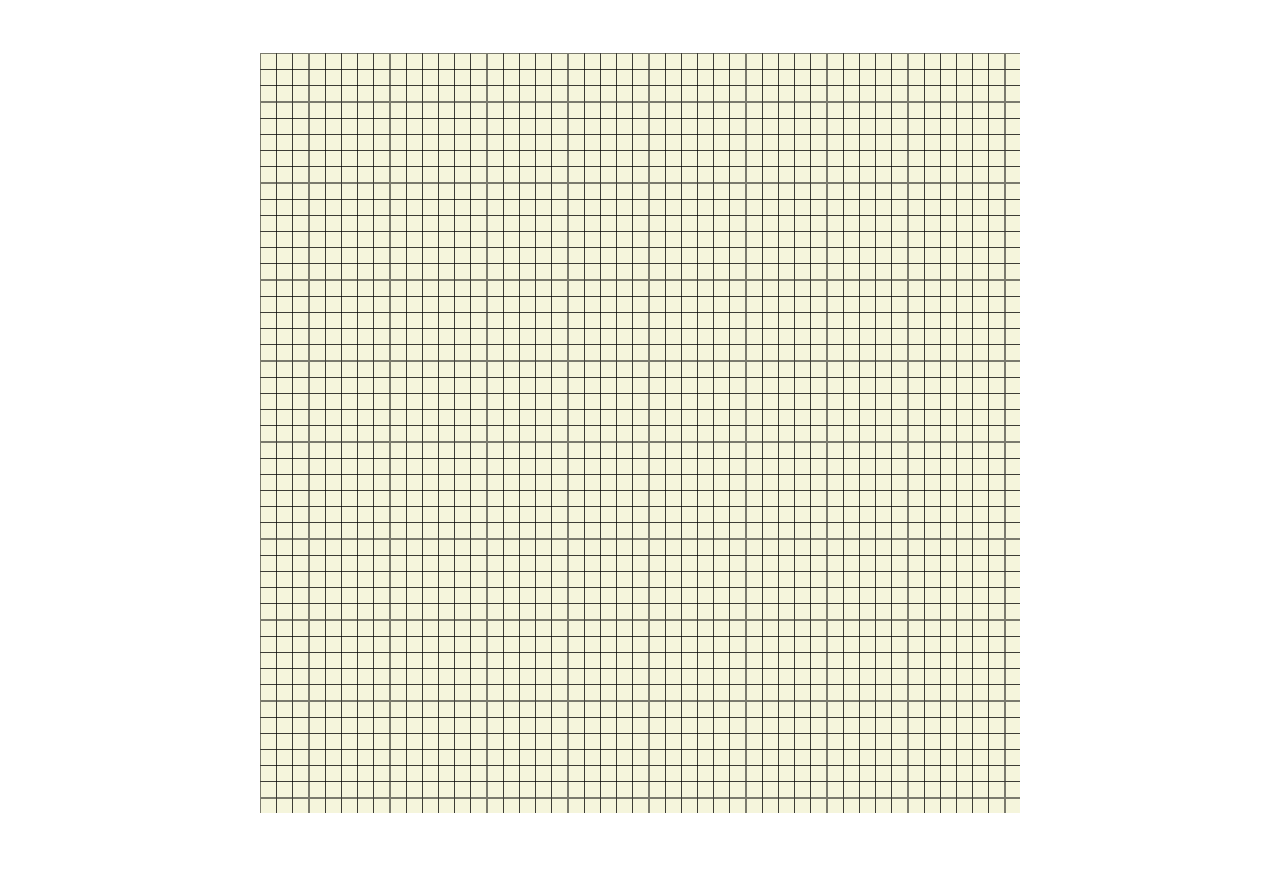
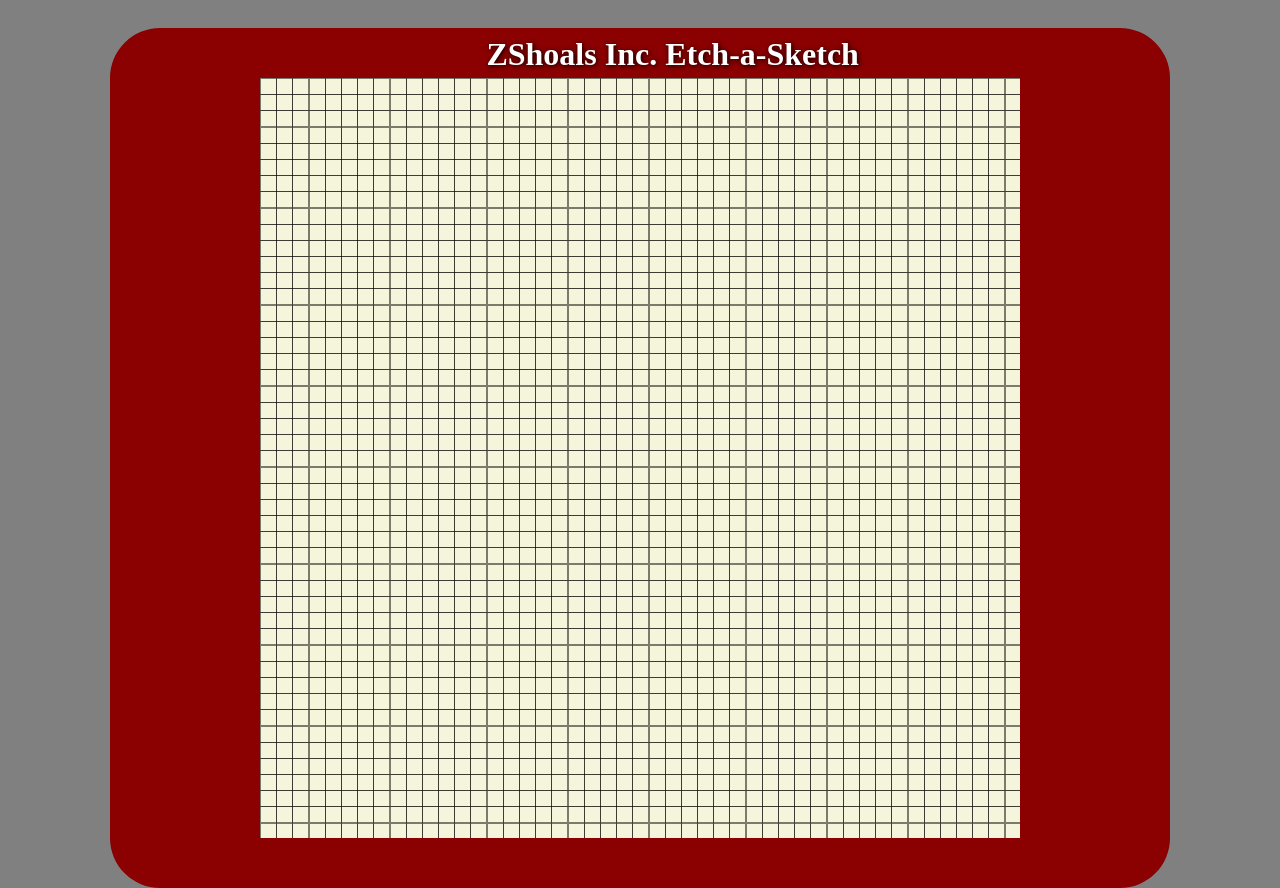
Before and after one commit to zshoals/etch-a-sketch_odinproject, a plain HTML site: page index.html in a window 1280 px wide. Before the commit the page ends 866 px from the top, so only its background shows below. Drawn offline with Linux system fonts and the light colour scheme.

Commit message:
css positioning, soon to add buttons

```diff
--- a/index.html
+++ b/index.html
@@ -6,6 +6,7 @@
     <link rel="stylesheet" type="text/css" href="styles/style.css">
 </head>
 <body>
+    <h1>ZShoals Inc. Etch-a-Sketch</h1>
     <div class="active-space">
         <div class="etch-screen"></div>
     </div>
--- a/styles/style.css
+++ b/styles/style.css
@@ -4,11 +4,27 @@ body {
 
     display: grid;
     grid: 100% / 100%;
+
+    background-color: grey;
+}
+
+h1 {
+    position: absolute;
+    left: 38%;
+    top: 15px;
+    justify-self: center;
+    color: white;
+    text-shadow: 1px 1px 5px black;
 }
 
 .active-space {
+    margin: 50px 0px 0px 0px;
     justify-self: center;
     align-self: center;
+    border: 50px solid darkred;
+    border-left: 150px solid darkred;
+    border-right: 150px solid darkred;
+    border-radius: 50px;
 }
 
 .etch-screen {
```
